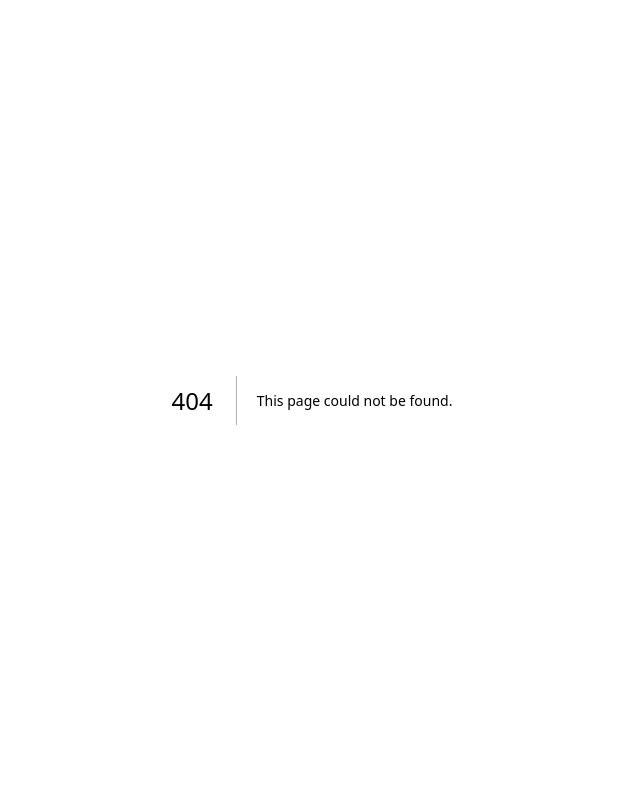
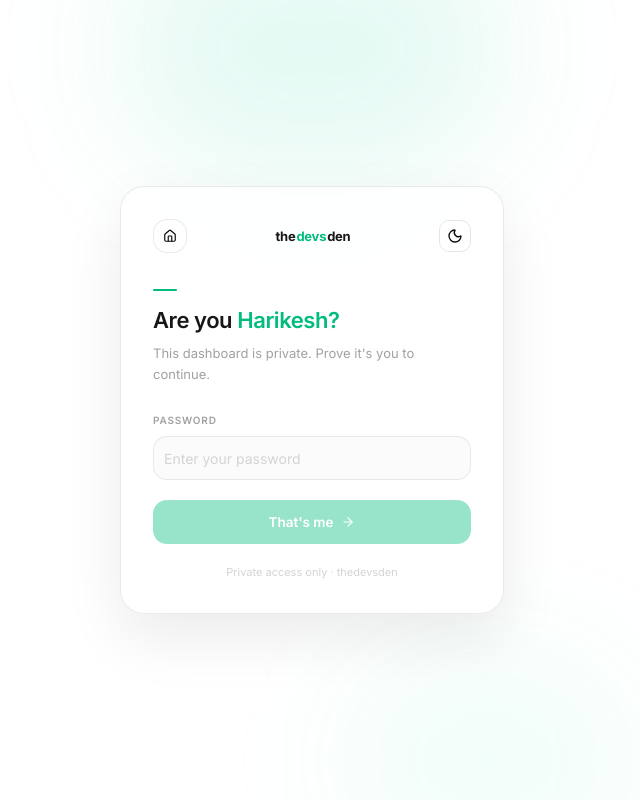
Before and after one commit to Harikesh-14/thedevsden, a Next.js app: page /login in a window 1280 px wide. Before the commit this address had no page. Shown: the whole page, without its empty margins (328-968 px from the left). Built offline with nearby package versions, Linux system fonts and the light colour scheme.

Commit message:
Created the frontend of the login page

```diff
--- /dev/null
+++ b/app/(auth)/login/page.tsx
@@ -0,0 +1,158 @@
+"use client"
+
+import ModeToggle from "@/components/mode-toggle"
+import { Button } from "@/components/ui/button"
+import { Input } from "@/components/ui/input"
+import { Label } from "@/components/ui/label"
+import { Home, ArrowRight } from "lucide-react"
+import Link from "next/link"
+import { useState } from "react"
+import { cn } from "@/lib/utils"
+
+export default function LoginPage() {
+  const [password, setPassword] = useState("")
+  const [loading, setLoading] = useState(false)
+
+  async function handleSubmit(e: React.FormEvent) {
+    e.preventDefault()
+    setLoading(true)
+    // wire up your auth here
+    await new Promise((r) => setTimeout(r, 800))
+    setLoading(false)
+  }
+
+  return (
+    <div className="relative flex min-h-screen items-center justify-center overflow-hidden bg-white px-4 dark:bg-neutral-950">
+
+      {/* Ambient emerald glows */}
+      <div
+        aria-hidden
+        className="pointer-events-none absolute -top-20 left-1/2 -translate-x-1/2 h-64 w-96 rounded-full bg-emerald-400/10 dark:bg-emerald-500/10 blur-3xl"
+      />
+      <div
+        aria-hidden
+        className="pointer-events-none absolute -bottom-16 right-1/4 h-52 w-72 rounded-full bg-emerald-400/6 dark:bg-emerald-500/6 blur-3xl"
+      />
+
+      {/* Card */}
+      <form
+        onSubmit={handleSubmit}
+        className={cn(
+          "relative z-10 w-full max-w-sm",
+          "rounded-[24px]",
+          "border border-neutral-200/80 dark:border-white/[0.07]",
+          "bg-white/80 dark:bg-neutral-950/80",
+          "backdrop-blur-2xl backdrop-saturate-150",
+          "shadow-[0_0_0_1px_rgba(255,255,255,0.6)_inset] dark:shadow-[0_0_0_1px_rgba(255,255,255,0.04)_inset]",
+          "shadow-[0_24px_60px_rgba(0,0,0,0.08)] dark:shadow-[0_24px_60px_rgba(0,0,0,0.5)]",
+          "px-8 py-8"
+        )}
+      >
+        {/* Top row */}
+        <div className="mb-9 flex items-center justify-between">
+          <Button
+            type="button"
+            size="icon"
+            variant="outline"
+            className="size-8.5 rounded-xl border-neutral-200/80 dark:border-white/8"
+            asChild
+          >
+            <Link href="/">
+              <Home className="size-3.5" />
+            </Link>
+          </Button>
+
+          {/* Logo */}
+          <Link href="/" className="flex items-baseline gap-px select-none">
+            <span className="text-[13px] font-bold tracking-[-0.02em] text-neutral-900 dark:text-neutral-100">
+              the
+            </span>
+            <span className="text-[13px] font-bold tracking-[-0.02em] text-emerald-500 dark:text-emerald-400">
+              devs
+            </span>
+            <span className="text-[13px] font-bold tracking-[-0.02em] text-neutral-900 dark:text-neutral-100">
+              den
+            </span>
+          </Link>
+
+          <ModeToggle />
+        </div>
+
+        {/* Heading */}
+        <div className="mb-7">
+          <div className="mb-4 h-0.5 w-6 rounded-full bg-emerald-500" />
+          <h1 className="mb-2 text-[22px] font-semibold leading-tight tracking-[-0.02em] text-neutral-900 dark:text-neutral-100">
+            Are you{" "}
+            <span className="text-emerald-500 dark:text-emerald-400">
+              Harikesh?
+            </span>
+          </h1>
+          <p className="text-[13px] leading-relaxed text-neutral-400 dark:text-neutral-500">
+            This dashboard is private. Prove it's you to continue.
+          </p>
+        </div>
+
+        {/* Password field */}
+        <div className="mb-5 space-y-2">
+          <Label
+            htmlFor="password"
+            className="text-[10px] font-semibold uppercase tracking-[0.08em] text-neutral-400 dark:text-neutral-600"
+          >
+            Password
+          </Label>
+          <Input
+            id="password"
+            type="password"
+            placeholder="Enter your password"
+            value={password}
+            onChange={(e) => setPassword(e.target.value)}
+            required
+            className={cn(
+              "h-11 rounded-xl",
+              "border-neutral-200/80 bg-neutral-50/80",
+              "dark:border-white/8 dark:bg-white/4",
+              "placeholder:text-neutral-300 dark:placeholder:text-neutral-700",
+              "text-neutral-900 dark:text-neutral-100",
+              "focus-visible:border-emerald-400/60 dark:focus-visible:border-emerald-600/50",
+              "focus-visible:ring-2 focus-visible:ring-emerald-500/10 dark:focus-visible:ring-emerald-500/10",
+              "transition-all duration-150"
+            )}
+          />
+        </div>
+
+        {/* Submit */}
+        <Button
+          type="submit"
+          disabled={loading || !password}
+          className={cn(
+            "h-11 w-full rounded-xl",
+            "bg-emerald-500 hover:bg-emerald-600",
+            "dark:bg-emerald-500 dark:hover:bg-emerald-400",
+            "text-white dark:text-neutral-950",
+            "text-[13.5px] font-semibold",
+            "border-0 shadow-none",
+            "transition-all duration-150",
+            "disabled:opacity-40"
+          )}
+        >
+          {loading ? (
+            <span className="flex items-center gap-2">
+              <span className="size-3.5 animate-spin rounded-full border-2 border-white/30 border-t-white" />
+              Verifying…
+            </span>
+          ) : (
+            <span className="flex items-center gap-2">
+              That's me
+              <ArrowRight className="size-3.5" />
+            </span>
+          )}
+        </Button>
+
+        {/* Footer hint */}
+        <p className="mt-5 text-center text-[11px] text-neutral-300 dark:text-neutral-700">
+          Private access only · thedevsden
+        </p>
+      </form>
+    </div>
+  )
+}
--- /dev/null
+++ b/components/ui/input.tsx
@@ -0,0 +1,18 @@
+import * as React from "react"
+import { cn } from "cn"
+
+function Input({ className, type, ...props }: React.ComponentProps<"input">) {
+  return (
+    <input
+      type={type}
+      data-slot="input"
+      className={cn(
+        "h-8 w-full min-w-0 rounded-lg border border-input bg-transparent px-2.5 py-1 text-base transition-colors outline-none file:inline-flex file:h-6 file:border-0 file:bg-transparent file:text-sm file:font-medium file:text-foreground placeholder:text-muted-foreground focus-visible:border-ring focus-visible:ring-3 focus-visible:ring-ring/50 disabled:pointer-events-none disabled:cursor-not-allowed disabled:bg-input/50 disabled:opacity-50 aria-invalid:border-destructive aria-invalid:ring-3 aria-invalid:ring-destructive/20 md:text-sm dark:bg-input/30 dark:disabled:bg-input/80 dark:aria-invalid:border-destructive/50 dark:aria-invalid:ring-destructive/40",
+        className
+      )}
+      {...props}
+    />
+  )
+}
+
+export { Input }
```
